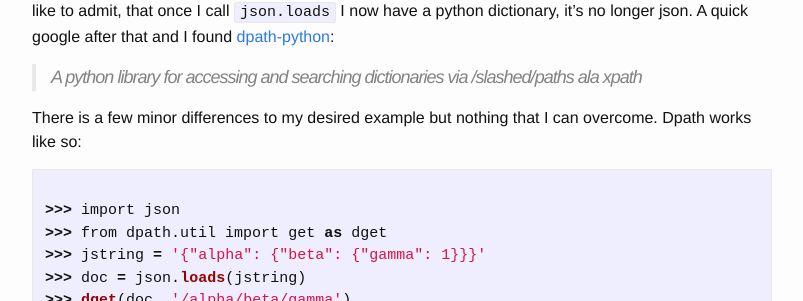
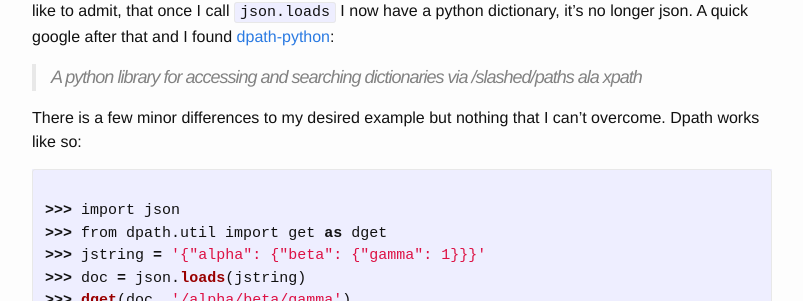
Before and after one commit to almcc/almcc.github.io, a Jekyll site: the page built from _posts/2018-11-13-parsing-json-with-python.md, in a window 1280 px wide. Shown: the part 730-1031 px from the top of the page, without its empty margins (238-1041 px from the left). Built offline with Jekyll 4.4.1, drawn with Linux system fonts in a browser that asks for light colours; comment, search, counter and statistics services are not loaded.

Commit message:
Typo/Spelling

````diff
--- a/_posts/2018-11-13-parsing-json-with-python.md
+++ b/_posts/2018-11-13-parsing-json-with-python.md
@@ -42,7 +42,7 @@ that and I found [dpath-python][dpath-python]:
 > A python library for accessing and searching dictionaries via /slashed/paths ala xpath
 
 There is a few minor differences to my desired example but nothing
-that I can overcome. Dpath works like so:
+that I can't overcome. Dpath works like so:
 
 ```python
 
````
